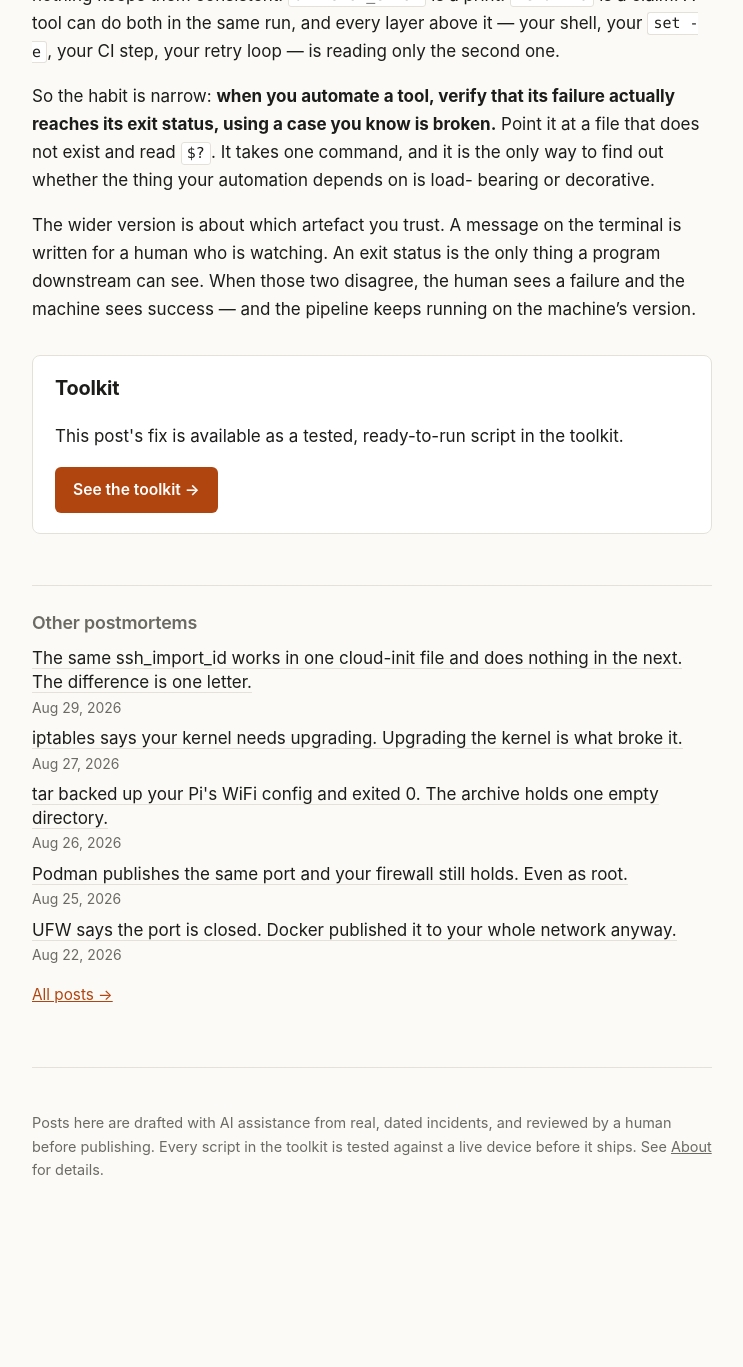
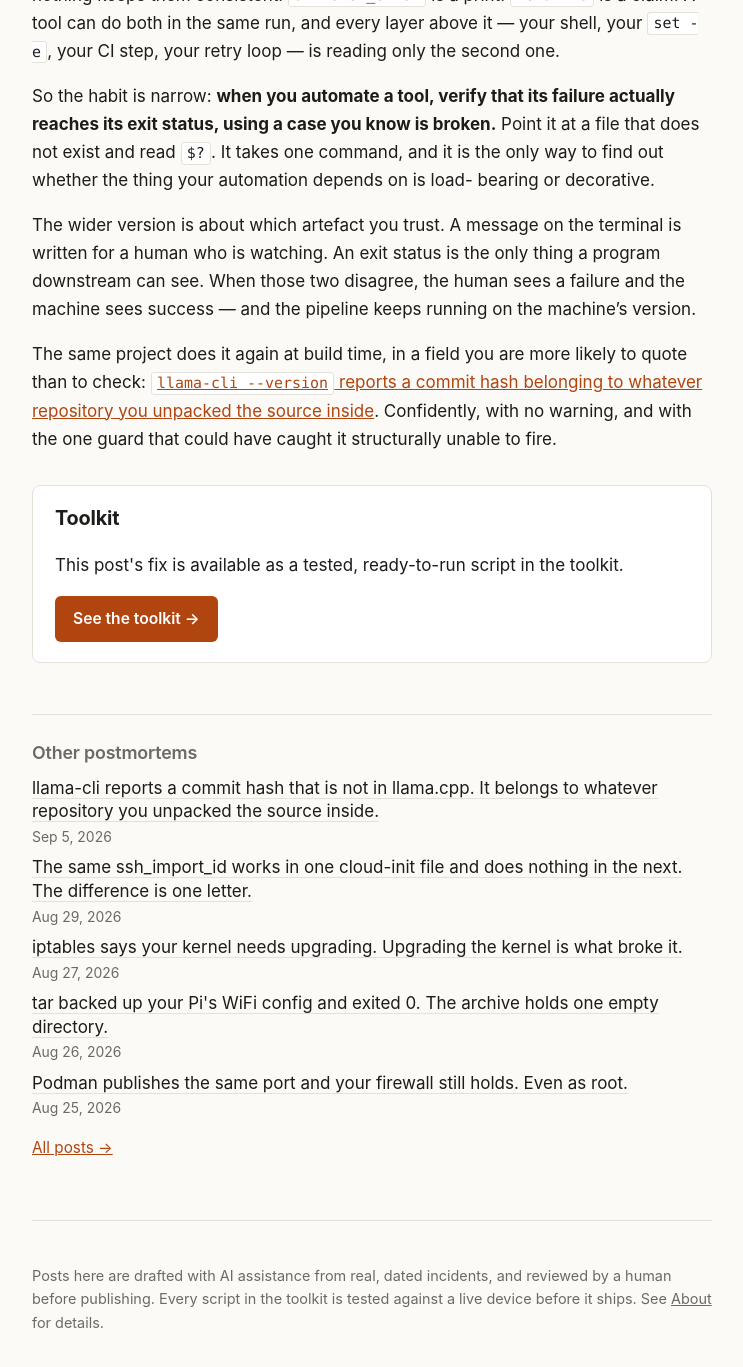
Before and after one commit to mitoyosh/homelab-postmortem, a Jekyll site: the page built from _posts/2026-09-01-llama-cli-exits-0-when-it-cannot-read-your-file.md, in a window 1280 px wide and 1400 px high, scrolled down 3885 px. Shown: the top 1367 px of the window, without its empty margins (268-1011 px from the left). Built offline with Jekyll 4.4.1, drawn with Linux system fonts in a browser that asks for light colours; before the commit the page ends 5132 px from its top, so only the background shows below that; part of the change alters nothing that is shown.

Commit message:
llama.cpp stamps a foreign repository's commit into the build
Reproduced on LXC 100 (Debian 13, cmake 3.31.6, gcc 14.2.0): a b10816
release tarball unpacked inside an unrelated git work tree produces a
binary reporting "commit 00621a7", a hash that does not exist in
llama.cpp. Three controls separate the confidently-wrong case from the
honest "unknown" and the correct clone.

Beyond upstream #28397: the -dirty guard cannot fire (untracked files
are not diffs), -DLLAMA_BUILD_COMMIT fixes llama-version.h and
llama-config.cmake but not ggml-version.h, -DGGML_BUILD_COMMIT is
discarded, and `git init` in the source tree is a verified remedy.

Also adds the missing cover for the 2026-09-01 post and an inbound
link from it.

Co-Authored-By: Claude Opus 5 <noreply@anthropic.com>

````diff
--- a/_posts/2026-09-01-llama-cli-exits-0-when-it-cannot-read-your-file.md
+++ b/_posts/2026-09-01-llama-cli-exits-0-when-it-cannot-read-your-file.md
@@ -167,3 +167,10 @@ is written for a human who is watching. An exit status is the only thing a
 program downstream can see. When those two disagree, the human sees a failure
 and the machine sees success — and the pipeline keeps running on the machine's
 version.
+
+The same project does it again at build time, in a field you are more likely to
+quote than to check: [`llama-cli --version` reports a commit hash belonging to
+whatever repository you unpacked the source
+inside](https://homelabpostmortem.com/2026/09/05/llama-cpp-stamps-a-foreign-repos-commit/).
+Confidently, with no warning, and with the one guard that could have caught it
+structurally unable to fire.
--- /dev/null
+++ b/_posts/2026-09-05-llama-cpp-stamps-a-foreign-repos-commit.md
@@ -0,0 +1,254 @@
+---
+title: "llama-cli reports a commit hash that is not in llama.cpp. It belongs to whatever repository you unpacked the source inside."
+date: 2026-09-05
+excerpt: "A release tarball extracted anywhere inside an unrelated git work tree makes CMake stamp that repository's HEAD into the binary. Configure exits 0 with no warning, the dirty flag stays silent because untracked files are not diffs, and the obvious override fixes llama's copy of the value while leaving ggml's wrong."
+devto_tags: cmake, ai, linux, devops
+---
+
+**TL;DR**: `cmake/build-info.cmake` runs `git rev-parse --short HEAD` with `WORKING_DIRECTORY` set to the source directory and accepts the result if the command succeeded. Git searches *upward*, so a release tarball unpacked anywhere inside an unrelated git work tree gets that repository's HEAD stamped into the binary, `llama-config.cmake`, and `ggml-config.cmake`. Nothing warns: configure exits 0, and the `-dirty` suffix never fires because the entire source tree is untracked and untracked files are not diffs. `-DLLAMA_BUILD_COMMIT=` looks like the fix and only half is — `ggml/CMakeLists.txt` runs its own unguarded probe and overwrites it, and `-DGGML_BUILD_COMMIT=` is ignored.
+
+## The symptom
+
+Built from the `b10816` release tarball, on Debian 13, CMake 3.31.6, GCC 14.2.0:
+
+```bash
+$ ./llama-cli --version
+version: 0.4.0-dev (build 1, commit 00621a7)
+built with GNU 14.2.0 for Linux x86_64
+```
+
+That is a well-formed seven-character hash in the field where a well-formed
+seven-character hash belongs. It is not a llama.cpp commit:
+
+```bash
+$ gh api repos/ggml-org/llama.cpp/commits/00621a7
+No commit found for SHA: 00621a7 (HTTP 422)
+```
+
+`00621a7` is the HEAD of a repository I created two directories up, with one
+empty commit, whose commit message is "totally unrelated repo, not llama.cpp".
+The build found it, believed it, and printed it with no hedging.
+
+The tag actually being built, `b10816`, is commit `427291b`. That value appears
+nowhere in the build.
+
+## Reproducing it takes three commands and no compiler
+
+The whole thing is decided during `cmake` configure. You do not have to build
+anything to see it:
+
+```bash
+mkdir -p /tmp/demo/outer && cd /tmp/demo/outer
+git init -q . && git commit -q --allow-empty -m "totally unrelated repo"
+git rev-parse --short HEAD          # -> 00621a7
+
+curl -sSL https://github.com/ggml-org/llama.cpp/archive/refs/tags/b10816.tar.gz | tar xz
+cmake -S llama.cpp-b10816 -B build -DGGML_CUDA=OFF -DLLAMA_CURL=OFF >/dev/null
+grep LLAMA_COMMIT build/src/llama-version.h
+```
+
+```
+#define LLAMA_COMMIT  "00621a7"
+```
+
+Configure exits 0. There is no warning in the output.
+
+## It is not that build info is unreliable in general
+
+That was worth checking before writing any of this down, because "the commit
+field is junk" is a much less useful thing to know than what is actually
+happening. Three builds, same tarball where applicable, same machine, same
+CMake:
+
+```
+source                                    LLAMA_COMMIT   BUILD_NUMBER
+tarball, inside an unrelated git repo     "00621a7"      1
+tarball, not inside any git repo          "unknown"      0
+real git clone of the b10816 tag          "427291b"      1
+```
+
+**The honest case and the correct case both work. Only the middle situation
+lies, and it is the only one of the three that lies confidently.** With no git
+repository anywhere above it, the build says `unknown` — which is exactly the
+right answer and is impossible to misread. With a real clone it says
+`427291b`, which is right. The failure needs a git repository that exists, is
+readable, and has nothing to do with the source.
+
+Note the third column, because it removes the tell you would hope for. A
+legitimate shallow clone reports `BUILD_NUMBER 1` too — `git rev-list --count
+HEAD` on a `--depth 1` clone is 1. So "the build number looks too small" is not
+evidence of anything.
+
+## Why nothing catches it
+
+**The dirty flag is structurally blind to this case.** `ggml/CMakeLists.txt`
+checks whether the tree is modified and appends `-dirty` if so. That check is
+the one thing in the build that could plausibly notice that the source does not
+belong to the repository being credited. It cannot:
+
+```bash
+$ git status --porcelain llama.cpp-b10816
+?? llama.cpp-b10816/
+
+$ git -C llama.cpp-b10816 diff-index --quiet HEAD -- . ; echo $?
+0
+```
+
+Exit 0 means clean. The source tree shares **zero** files with the repository
+whose commit is about to be stamped on it, and the modification check reports
+no modifications — because untracked files are not diffs. A tree with nothing
+in common reads as pristine, so the hash goes out unqualified.
+
+**The wrong value does not stay in the binary.** It is written into the CMake
+package files that downstream projects consume after `make install`:
+
+```bash
+$ grep BUILD_COMMIT build/llama-config.cmake build/ggml/ggml-config.cmake
+build/llama-config.cmake:set(LLAMA_BUILD_COMMIT 00621a7)
+build/ggml/ggml-config.cmake:set(GGML_BUILD_COMMIT "00621a7")
+```
+
+Anything that later does `find_package(llama)` inherits the claim.
+
+## What's really going on
+
+`cmake/build-info.cmake` asks git a question from inside the source directory
+and accepts any answer that came back successfully:
+
+```cmake
+execute_process(
+    COMMAND ${GIT_EXECUTABLE} rev-parse --short HEAD
+    WORKING_DIRECTORY ${CMAKE_CURRENT_SOURCE_DIR}
+    OUTPUT_VARIABLE HEAD
+    OUTPUT_STRIP_TRAILING_WHITESPACE
+    RESULT_VARIABLE RES
+)
+if (RES EQUAL 0)
+    set(BUILD_COMMIT ${HEAD})
+endif()
+```
+
+The guard is `RES EQUAL 0` — *did git succeed anywhere* — and git's search for a
+repository walks up the directory tree until it finds one or hits a mount
+point. There is no check that the repository it found contains these files, is
+named llama.cpp, or has ever heard of them. Extracting a tarball two levels
+below someone else's `.git` is enough.
+
+This is reported upstream as
+[`ggml-org/llama.cpp#28397`](https://github.com/ggml-org/llama.cpp/issues/28397),
+opened 2026-09-04 with a real-world case: the Arch AUR `llama.cpp-cuda` package
+builds inside the cloned packaging repository, so two published versions
+credited the *packaging* repo's commits. As of this writing the issue is open
+with no comments and nothing referencing it.
+
+## The fix, and the half of it that looks like the whole
+
+The obvious move is the documented override. `CMakeLists.txt` guards both
+values with `if (NOT DEFINED ...)`, so passing them on the command line wins:
+
+```bash
+cmake -S llama.cpp-b10816 -B build -DLLAMA_BUILD_COMMIT=427291b -DLLAMA_BUILD_NUMBER=10816
+```
+
+Check it and it worked:
+
+```bash
+$ grep LLAMA_COMMIT build/src/llama-version.h
+#define LLAMA_COMMIT  "427291b"
+$ grep BUILD_COMMIT build/llama-config.cmake
+set(LLAMA_BUILD_COMMIT 427291b)
+```
+
+**Now check the other header.**
+
+```bash
+$ grep GGML_COMMIT build/ggml/src/ggml-version.h
+#define GGML_COMMIT  "00621a7"
+```
+
+Still the foreign repository. `CMakeLists.txt` does pass the corrected value
+down as `GGML_BUILD_COMMIT` immediately before `add_subdirectory(ggml)` — and
+then `ggml/CMakeLists.txt` runs its own probe, which has no `if (NOT DEFINED)`
+guard at all, and assigns straight over the top of it:
+
+```cmake
+find_program(GIT_EXE NAMES git git.exe NO_CMAKE_FIND_ROOT_PATH)
+if(GIT_EXE)
+    execute_process(COMMAND ${GIT_EXE} rev-parse --short HEAD
+        WORKING_DIRECTORY ${CMAKE_CURRENT_SOURCE_DIR}
+        OUTPUT_VARIABLE GGML_BUILD_COMMIT
+        OUTPUT_STRIP_TRAILING_WHITESPACE
+        ERROR_QUIET
+    )
+```
+
+There is no command-line escape from it either. Passing the variable directly
+is silently discarded, because the `execute_process` result is a normal
+variable that shadows the cache entry:
+
+```bash
+$ cmake -S llama.cpp-b10816 -B build -DGGML_BUILD_COMMIT=427291b 2>&1 | grep 'ggml commit'
+-- ggml commit:  00621a7
+```
+
+CMake prints the wrong value to the terminal, as a status line, in the middle
+of a configure run nobody reads to the end.
+
+**What works is denying the upward search.** Give the extracted source its own
+repository, so git stops there instead of reaching the stranger:
+
+```bash
+git -C llama.cpp-b10816 init -q
+cmake -S llama.cpp-b10816 -B build -DGGML_CUDA=OFF -DLLAMA_CURL=OFF >/dev/null
+```
+
+```
+#define LLAMA_COMMIT  "unknown"
+#define GGML_COMMIT   "unknown"
+```
+
+A fresh repository has no `HEAD` to resolve, so both probes fail and both fall
+back to their honest default. `unknown` is not a cosmetic loss — it is the
+correct statement about a tarball, and it is the value you would have got by
+building in a directory that was not inside anyone's repository in the first
+place. Moving the source tree out from under the foreign `.git` does the same
+thing and is better when you control the layout.
+
+If you package llama.cpp, use both: `git init` the extracted tree *and* pass
+`-DLLAMA_BUILD_COMMIT` with the real hash. The first stops ggml lying, the
+second gives llama the true value.
+
+To find out whether any of this applies to a build you already shipped, ask
+your binary and then ask upstream:
+
+```bash
+COMMIT=$(./llama-cli --version 2>&1 | sed -n 's/.*commit \([0-9a-f]*\).*/\1/p')
+git ls-remote https://github.com/ggml-org/llama.cpp.git | grep -q "^$COMMIT" \
+  || echo "reported commit $COMMIT is not in llama.cpp"
+```
+
+## The generalisable habit
+
+The narrow lesson is about provenance derived from ambient state. A build that
+reports *what it is* by looking at its surroundings will report whatever the
+surroundings say, and directory nesting is not a statement of identity. The
+check that was missing is one line — does the repository git found actually
+track these files — and it is missing in both probes.
+
+The wider one is the reason this took longer than the reproduction did.
+Overriding `LLAMA_BUILD_COMMIT` produces two pieces of evidence that the fix
+worked, in the two places you would naturally look, and a third file that is
+still wrong. If the habit is "apply the fix, check the field, move on", this
+ends with a build that is half-corrected and believed to be corrected —
+which is worse than the original, because now there is a memory of having
+handled it. The same shape as [a journald drop-in that is correct and still
+does nothing until you flush](https://homelabpostmortem.com/2026/08/18/trixie-journald-volatile-logs/):
+**the fix being real is not the same as the fix being complete, and only the
+second one is worth anything.**
+
+And it is the second time in a week that this project's build and CLI have
+reported success in a field that was not true —
+[`llama-cli` prints a file error and exits 0](https://homelabpostmortem.com/2026/09/01/llama-cli-exits-0-when-it-cannot-read-your-file/)
+is the same failure at runtime. When you report a bug upstream, the first thing
+you are asked for is `--version` output. It is worth knowing that the line can
+be confidently, specifically wrong.
````
Also changed, not shown: assets/covers/2026-09-01-llama-cli-exits-0-when-it-cannot-read-your-file.png (added), assets/covers/2026-09-05-llama-cpp-stamps-a-foreign-repos-commit.png (added).
